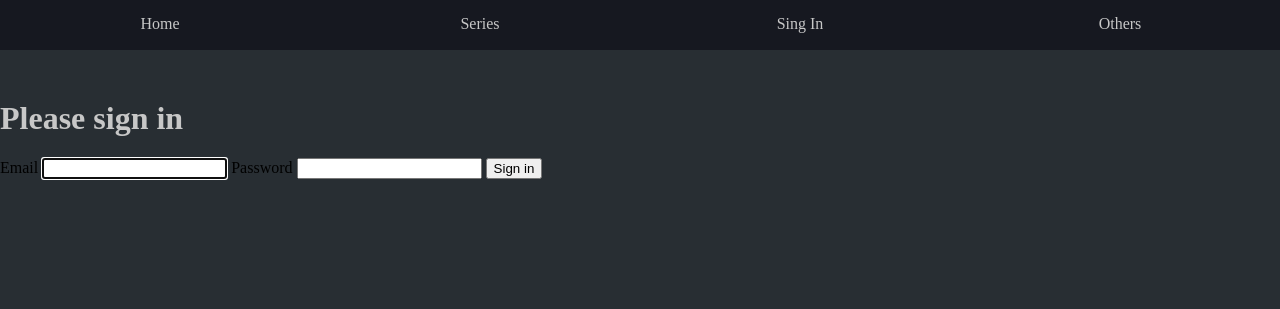
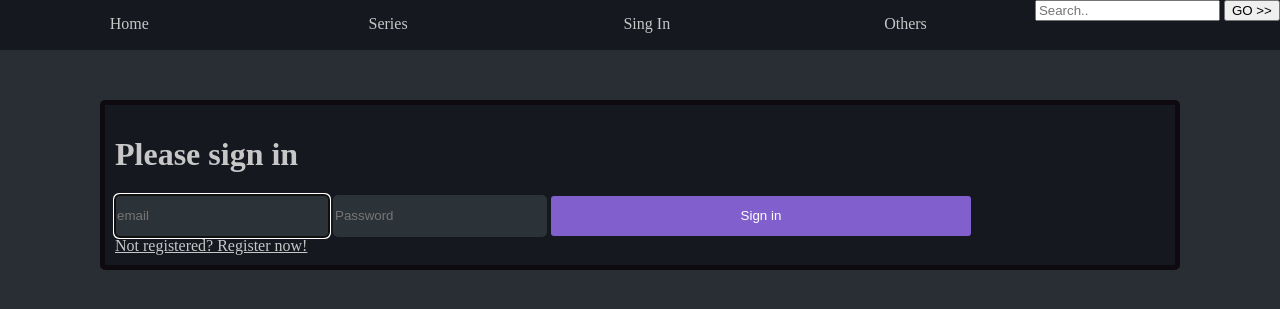
Before and after one commit to qesnault/ProjetWebBack, a Symfony app: template notreProjet/templates/security/login.html.twig in a window 1280 px wide. Shown: the top 309 px of the page. Run offline with Twig, Linux system fonts and the light colour scheme; the template is opened without the code that fills it, so the values that code supplies are empty; some libraries are stand-ins or nearby versions.

Commit message:
recherche

```diff
--- a/notreProjet/public/styleSheets/base.css
+++ b/notreProjet/public/styleSheets/base.css
@@ -43,3 +43,24 @@ p,h1,li,td,tr,a{
 	border-radius: 5px;
 	padding: 10px;
 }
+#button{
+	background: #8160cd;
+  	border: 0;
+  	width: 40%;
+  	height: 40px;
+  	border-radius: 3px;
+  	color: white;
+  	cursor: pointer;
+}
+#button:hover{
+	background: #51309d;
+	transition: background 0.3s;
+}
+.input{
+	background-color: #2c3338;
+	border: 0;
+	border-radius: 5px;
+	width: 20%;
+	height: 40px;
+	color: white;
+}
--- a/notreProjet/src/Controller/GeneralController.php
+++ b/notreProjet/src/Controller/GeneralController.php
@@ -25,5 +25,8 @@ class GeneralController extends AbstractController
             'controller_name' => 'GeneralController',
         ]);
     }
+    /**
+     * @Route("/", name="infos")
+     */
 
 }
--- a/notreProjet/templates/navbar.html.twig
+++ b/notreProjet/templates/navbar.html.twig
@@ -7,4 +7,8 @@
 
 		{# à rajouter: un lien vers les users losrque admin" #}
 		<a href="{{path('infos')}}" class="nav">Others</a>
+		<form method="post" action="{{ path('series_index') }}">
+ 			<input type="text" placeholder="Search.." name="search">
+        	<input type="submit" value="GO >>" class="search" onClick=" {{ path('series_index') }} ">
+        </form>
 </nav>
--- a/notreProjet/templates/security/login.html.twig
+++ b/notreProjet/templates/security/login.html.twig
@@ -13,12 +13,10 @@
             You are logged in as {{ app.user.username }}, <a href="{{ path('app_logout') }}">Logout</a>
         </div>
     {% endif %}
-
+<div class="content">
     <h1 class="h3 mb-3 font-weight-normal">Please sign in</h1>
-    <label for="inputEmail">Email</label>
-    <input type="email" value="{{ last_username }}" name="email" id="inputEmail" class="form-control" required autofocus>
-    <label for="inputPassword">Password</label>
-    <input type="password" name="password" id="inputPassword" class="form-control" required>
+    <input type="email" value="{{ last_username }}" name="email" placeholder="email" class="input" required autofocus>
+    <input type="password" name="password" class="input" placeholder="Password" required>
 
     <input type="hidden" name="_csrf_token"
            value="{{ csrf_token('authenticate') }}"
@@ -35,8 +33,10 @@
         </div>
     #}
 
-    <button class="btn btn-lg btn-primary" type="submit">
+    <button id="button" class="btn btn-lg btn-primary" type="submit">
         Sign in
     </button>
+    <br><a href="{{path('user_new')}}" >Not registered? Register now!</a>
+    </div>
 </form>
 {% endblock %}
```
Also changed, not shown: notreProjet/src/Controller/SeriesController.php (+34 -4 lines).
